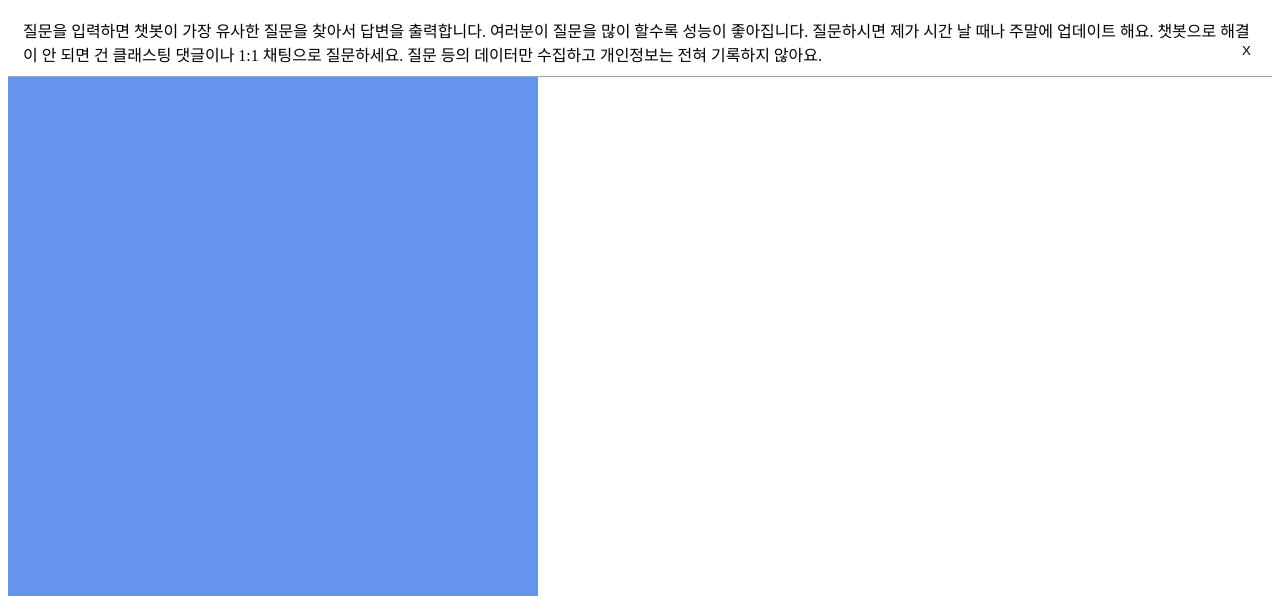
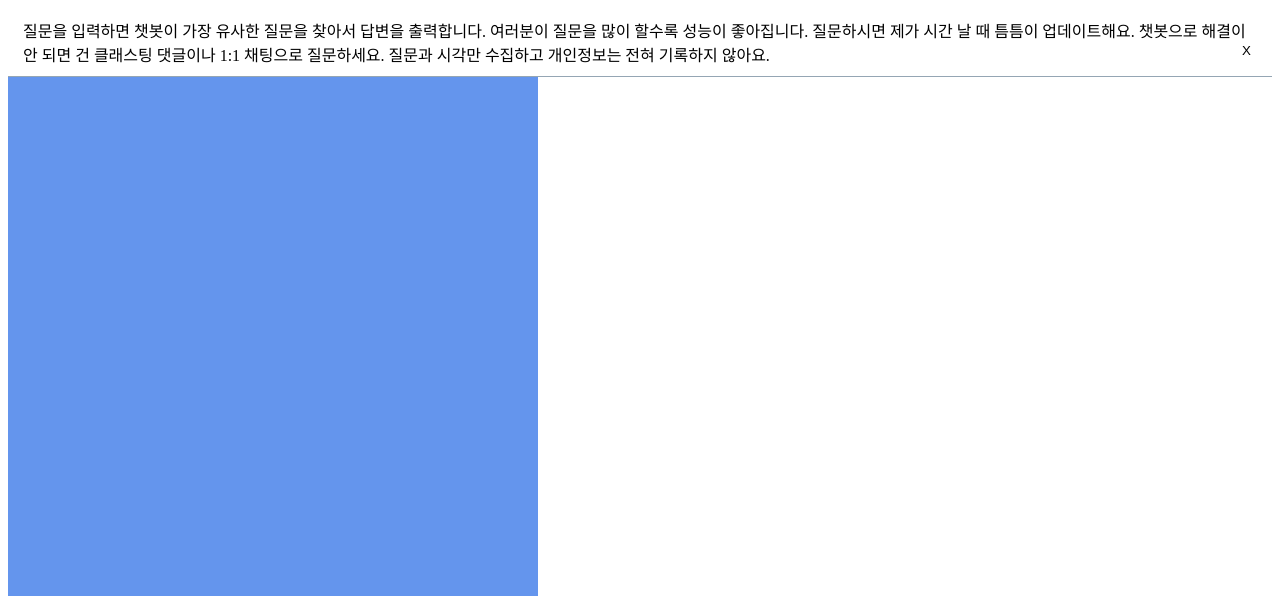
Before and after one commit to kungmo/faq_chatbot_science_3rd, a Python web app: template templates/addresses/chat_test.html in a window 1280 px wide. Shown: the top 596 px of the page. Run offline with Jinja, Linux system fonts and the light colour scheme; the template is opened without the code that fills it, so the values that code supplies are empty.

Commit message:
챗봇 업데이트 10 (질문 몇 개 업데이트(별로 안 들어와서)) 20200907

```diff
--- a/templates/addresses/chat_test.html
+++ b/templates/addresses/chat_test.html
@@ -3,7 +3,7 @@
 <script type="text/javascript" src="/static/jquery-3.2.1.min.js"></script>
 <head>
     <meta charset="UTF-8">
-    <title>시흥은행중학교 3학년 과학 질문-답변 챗봇 (9/3 업데이트)</title>
+    <title>시흥은행중학교 3학년 과학 질문-답변 챗봇 (9/7 업데이트)</title>
     <link rel="shortcut icon" href="favicon.ico"/>
 </head>
 <style>
@@ -20,7 +20,7 @@
 </style>
 <body>
 <div class="chat_header">
-    <span>질문을 입력하면 챗봇이 가장 유사한 질문을 찾아서 답변을 출력합니다. 여러분이 질문을 많이 할수록 성능이 좋아집니다. 질문하시면 제가 시간 날 때나 주말에 업데이트 해요. 챗봇으로 해결이 안 되면 건 클래스팅 댓글이나 1:1 채팅으로 질문하세요. 질문 등의 데이터만 수집하고 개인정보는 전혀 기록하지 않아요.</span>
+    <span>질문을 입력하면 챗봇이 가장 유사한 질문을 찾아서 답변을 출력합니다. 여러분이 질문을 많이 할수록 성능이 좋아집니다. 질문하시면 제가 시간 날 때 틈틈이 업데이트해요. 챗봇으로 해결이 안 되면 건 클래스팅 댓글이나 1:1 채팅으로 질문하세요. 질문과 시각만 수집하고 개인정보는 전혀 기록하지 않아요.</span>
     <button type="button" id="close_chat_btn" class="close_btn">X</button>
 </div>
 <div id="divbox" class="chat_content"></div>
```
